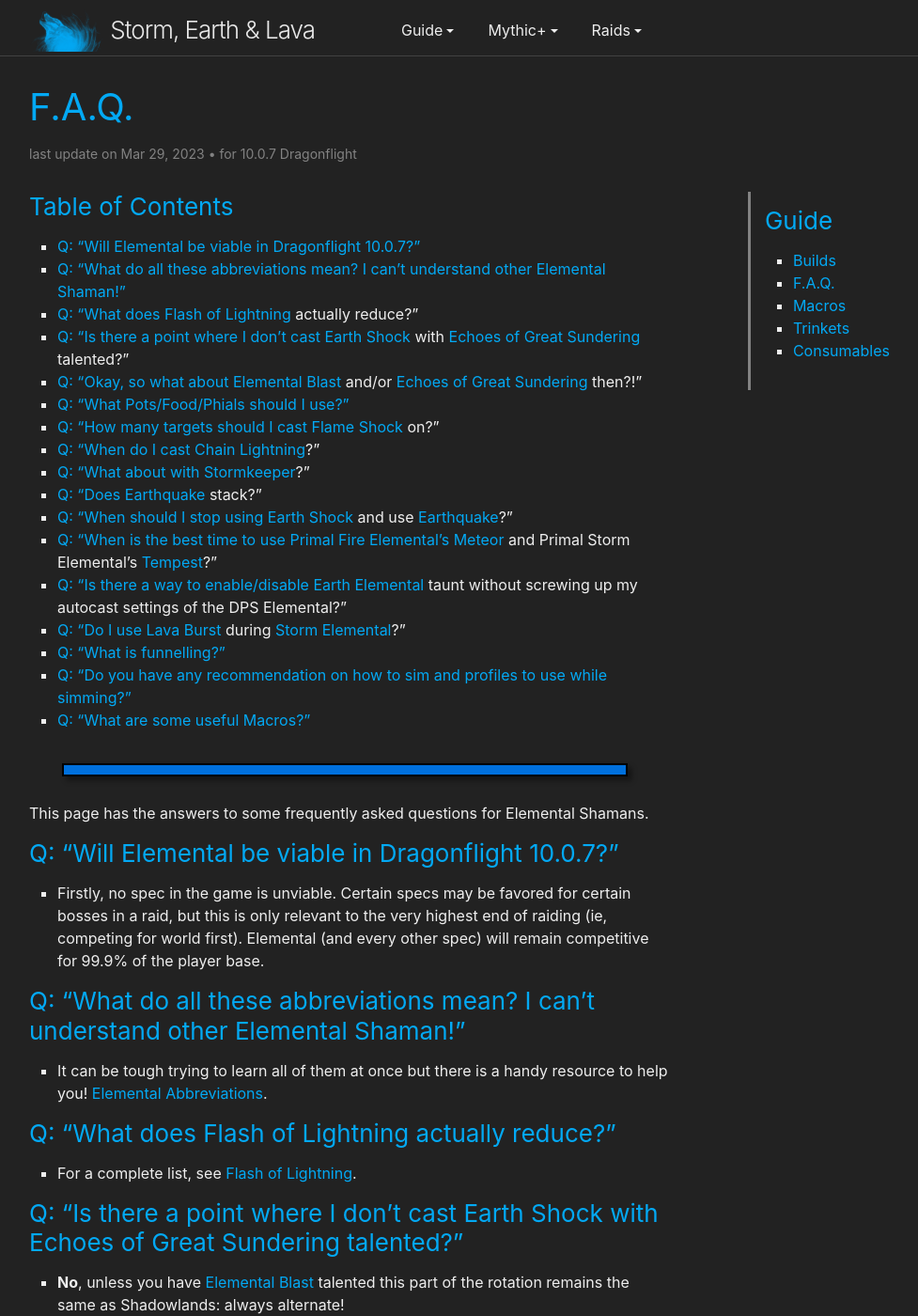
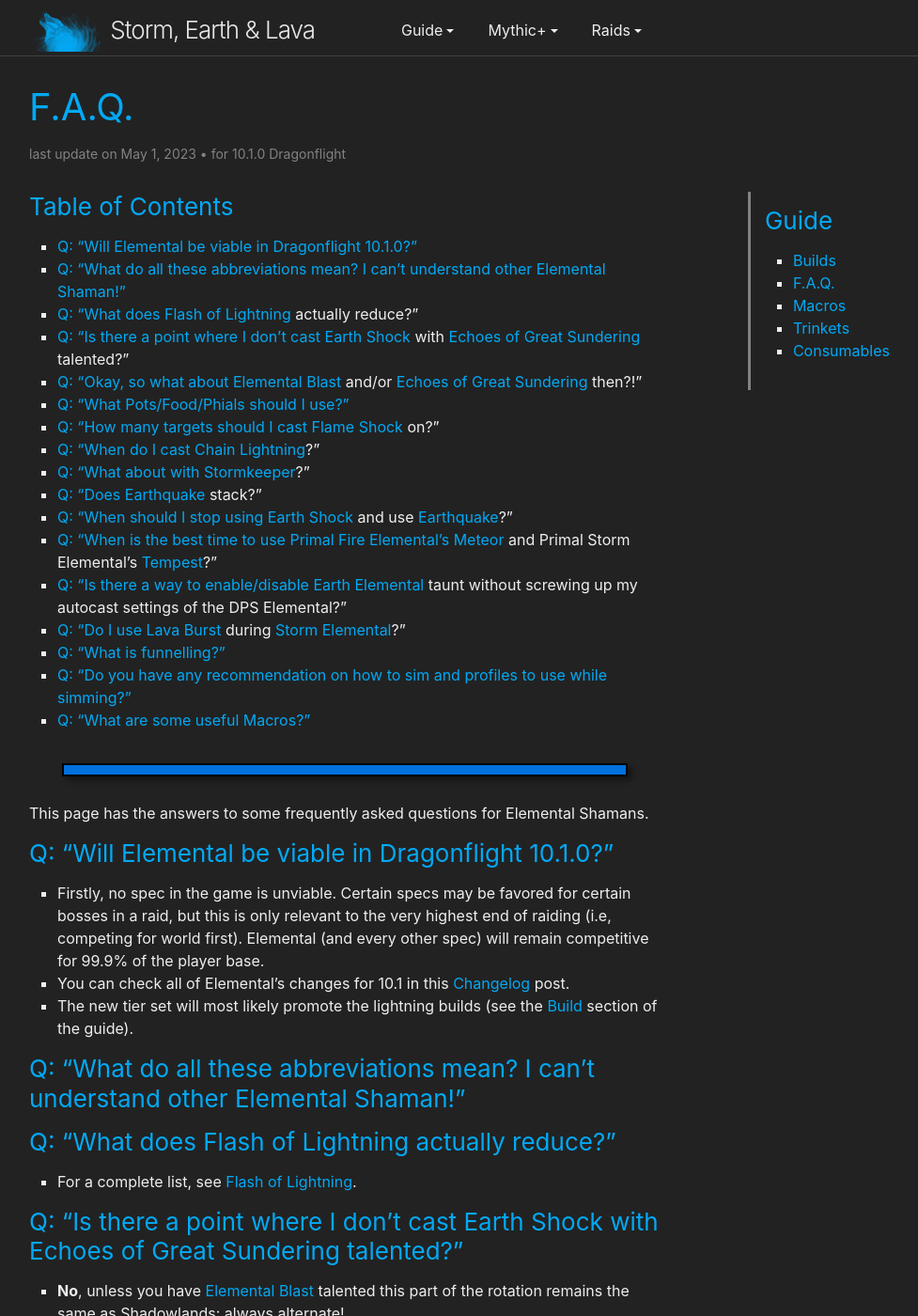
Before and after one commit to stormearthandlava/stormearthandlava.github.io, a Jekyll site: the page built from guide/general/faq.md, in a window 1280 px wide and 1400 px high. Shown: the whole window at 94% size, without its empty margins (269-1246 px from the left). Built offline with Jekyll 4.4.1, drawn with Linux system fonts in a browser that asks for light colours; a script that is not in the unit is left out.

Commit message:
General guide page updates.
- Trinket guide update for Season 2
- Consumables guide update for Season 2
- Faq Update for Season 2

```diff
--- a/guide/general/faq.md
+++ b/guide/general/faq.md
@@ -1,19 +1,20 @@
 ---
 layout: page
 title: F.A.Q.
-last_update: 29/03/2023
-game_version: 10.0.7 Dragonflight
+last_update: 01/05/2023
+game_version: 10.1.0 Dragonflight
 toc: true
 big_article: false
 ---
 
 This page has the answers to some frequently asked questions for Elemental Shamans.
 
-### Q: "Will Elemental be viable in Dragonflight 10.0.7?"
-* Firstly, no spec in the game is unviable. Certain specs may be favored for certain bosses in a raid, but this is only relevant to the very highest end of raiding (ie, competing for world first). Elemental (and every other spec) will remain competitive for 99.9% of the player base.
+### Q: "Will Elemental be viable in Dragonflight 10.1.0?"
+* Firstly, no spec in the game is unviable. Certain specs may be favored for certain bosses in a raid, but this is only relevant to the very highest end of raiding (i.e, competing for world first). Elemental (and every other spec) will remain competitive for 99.9% of the player base.
+* You can check all of Elemental's changes for 10.1 in this [Changelog]({{ site.baseurl }}{%link blog/_posts/2023-04-02-10.1-change-collection.md %}) post.
+* The new tier set will most likely promote the lightning builds (see the [Build]({{ site.baseurl }}{% link guide/general/builds.md %}) section of the guide).
 
 ### Q: "What do all these abbreviations mean? I can't understand other Elemental Shaman!"
-* It can be tough trying to learn all of them at once but there is a handy resource to help you! [Elemental Abbreviations]({{ site.baseurl }}{% link blog/_posts/2023-01-23-ele101.md %}).
 
 ### Q: "What does {{ site.data.talent.fol }} actually reduce?"
 * For a complete list, see [Flash of Lightning]({{ site.baseurl }}{%link blog/_posts/2023-01-23-fol.md %}).
--- a/guide/mythic_plus/DF_season_2.md
+++ b/guide/mythic_plus/DF_season_2.md
@@ -1,8 +1,8 @@
 ---
 layout: page
 title: "Mythic+ DF Season 2"
-last_update: 16/02/2023
-game_version: 10.0.7 Dragonflight
+last_update: 01/05/2023
+game_version: 10.1.0 Dragonflight
 author: Elivrio
 toc: true
 big_article: true
```
Also changed, not shown: _data/item.yml (+17 -4 lines), guide/general/consumables.md (+7 -7 lines), guide/general/trinkets.md (+56 -18 lines), guide/raids/aberrus.md (+1 -1 lines).
